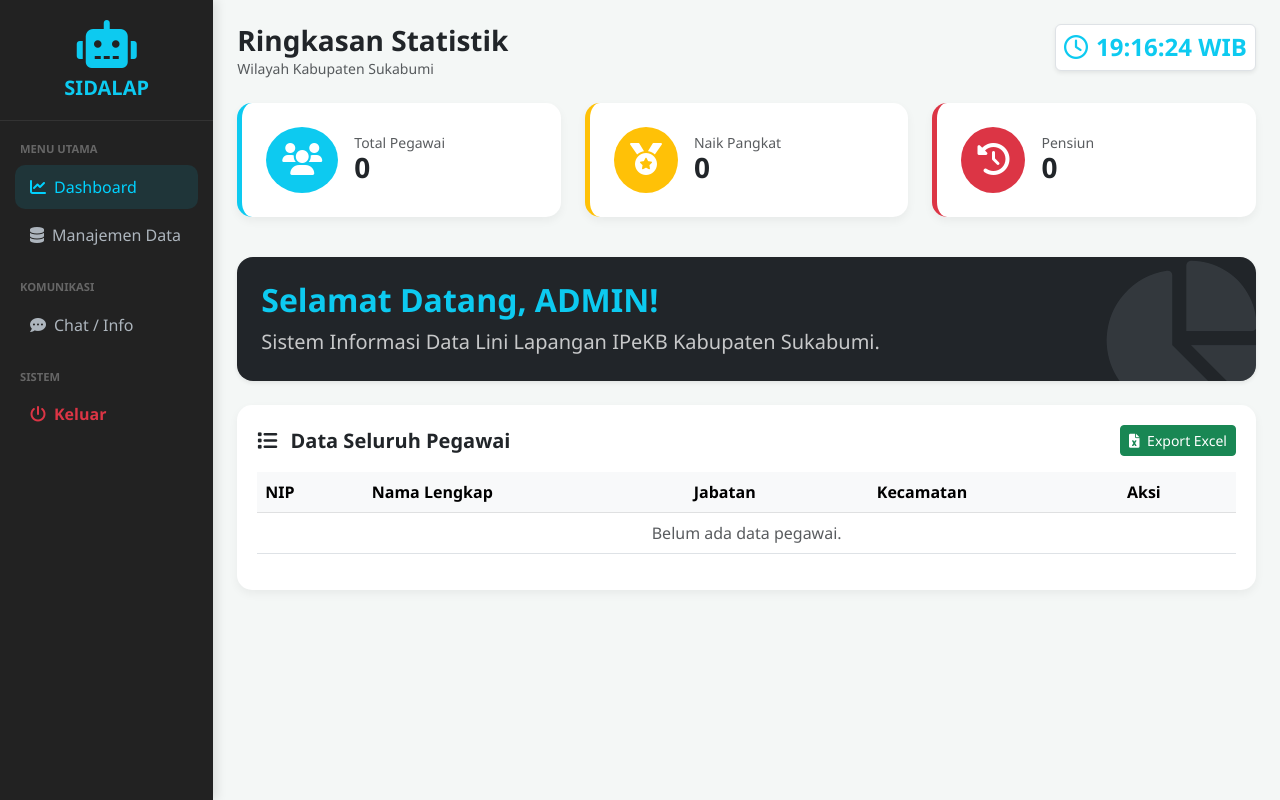
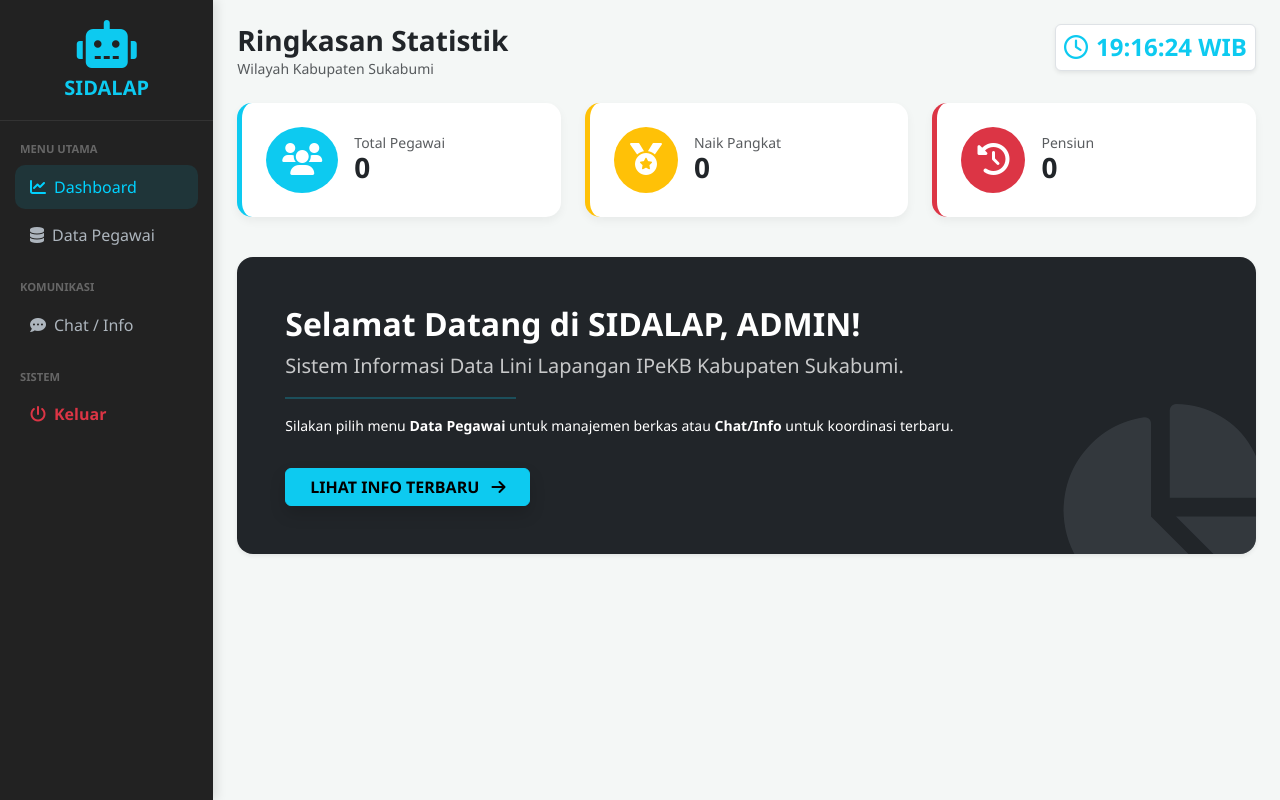
Before and after one commit to hamdanisaja007-star/HAMDANI, a Flask app: page /dashboard in a window 1280 px wide. Run offline with Flask 3, Linux system fonts and the light colour scheme; the visitor is signed in with stand-in values (Sample User, id 1); parts of the project's set-up code (start-up, migrations or seed data) failed here and were passed over.

Commit message:
Update index.html

```diff
--- a/templates/index.html
+++ b/templates/index.html
@@ -16,7 +16,6 @@
         .nav-link:hover, .nav-link.active { color: var(--primary-blue); background: rgba(0,210,255,0.1); border-radius: 10px; }
         .stat-card { border-radius: 15px; border: none; transition: 0.3s; box-shadow: 0 4px 10px rgba(0,0,0,0.05); }
         .stat-card:hover { transform: translateY(-5px); }
-        .table-container { background: white; border-radius: 15px; padding: 20px; box-shadow: 0 4px 10px rgba(0,0,0,0.05); }
     </style>
 </head>
 <body>
@@ -31,11 +30,7 @@
             <div class="nav-label">Menu Utama</div>
             <ul class="nav flex-column">
                 <li class="nav-item"><a class="nav-link active" href="/dashboard"><i class="fas fa-chart-line me-2"></i> Dashboard</a></li>
-                {% if role == 'admin' %}
-                <li class="nav-item"><a class="nav-link" href="/data_pegawai"><i class="fas fa-database me-2"></i> Manajemen Data</a></li>
-                {% else %}
-                <li class="nav-item"><a class="nav-link" href="/berkas_saya"><i class="fas fa-folder-open me-2"></i> Loker Digital</a></li>
-                {% endif %}
+                <li class="nav-item"><a class="nav-link" href="/data_pegawai"><i class="fas fa-database me-2"></i> Data Pegawai</a></li>
             </ul>
             <div class="nav-label">Komunikasi</div>
             <ul class="nav flex-column">
@@ -85,67 +80,16 @@
                 {% endif %}
             </div>
 
-            <div class="card border-0 shadow-sm p-4 bg-dark text-white rounded-4 mb-4 overflow-hidden position-relative">
+            <div class="card border-0 shadow-sm p-5 bg-dark text-white rounded-4 overflow-hidden position-relative">
                 <div style="z-index: 2; position: relative;">
-                    <h2 class="fw-bold text-info">Selamat Datang, {{ role.upper() }}!</h2>
-                    <p class="lead opacity-75 mb-0">Sistem Informasi Data Lini Lapangan IPeKB Kabupaten Sukabumi.</p>
+                    <h2 class="fw-bold">Selamat Datang di SIDALAP, {{ role.upper() }}!</h2>
+                    <p class="lead opacity-75">Sistem Informasi Data Lini Lapangan IPeKB Kabupaten Sukabumi.</p>
+                    <hr class="w-25 border-info border-2">
+                    <p class="small">Silakan pilih menu <b>Data Pegawai</b> untuk manajemen berkas atau <b>Chat/Info</b> untuk koordinasi terbaru.</p>
+                    <a href="/chat_info" class="btn btn-info fw-bold px-4 mt-3 shadow">LIHAT INFO TERBARU <i class="fas fa-arrow-right ms-2"></i></a>
                 </div>
-                <i class="fas fa-chart-pie position-absolute text-secondary opacity-25" style="font-size: 150px; bottom: -30px; right: -10px; z-index: 1;"></i>
+                <i class="fas fa-chart-pie position-absolute text-secondary opacity-25" style="font-size: 200px; bottom: -50px; right: -20px; z-index: 1;"></i>
             </div>
-
-            {% if role == 'admin' %}
-            <div class="table-container">
-                <div class="d-flex justify-content-between align-items-center mb-3">
-                    <h5 class="fw-bold m-0"><i class="fas fa-list me-2"></i> Data Seluruh Pegawai</h5>
-                    <a href="/export_excel" class="btn btn-success btn-sm"><i class="fas fa-file-excel me-1"></i> Export Excel</a>
-                </div>
-                <div class="table-responsive">
-                    <table class="table table-hover align-middle">
-                        <thead class="table-light">
-                            <tr>
-                                <th>NIP</th>
-                                <th>Nama Lengkap</th>
-                                <th>Jabatan</th>
-                                <th>Kecamatan</th>
-                                <th>Aksi</th>
-                            </tr>
-                        </thead>
-                        <tbody>
-                            {% for p in pegawai %}
-                            <tr>
-                                <td class="fw-bold">{{ p.nip }}</td>
-                                <td>{{ p.nama }}</td>
-                                <td><span class="badge bg-info text-dark">{{ p.jabatan }}</span></td>
-                                <td>{{ p.kecamatan }}</td>
-                                <td>
-                                    <a href="/hapus_pegawai/{{ p.id }}" class="btn btn-sm btn-outline-danger" onclick="return confirm('Hapus data ini?')"><i class="fas fa-trash"></i></a>
-                                </td>
-                            </tr>
-                            {% else %}
-                            <tr><td colspan="5" class="text-center text-muted">Belum ada data pegawai.</td></tr>
-                            {% endfor %}
-                        </tbody>
-                    </table>
-                </div>
-            </div>
-            {% else %}
-            <div class="card border-0 shadow-sm p-4">
-                <h5 class="fw-bold border-bottom pb-2 mb-3">Informasi Akun Anda</h5>
-                <div class="row">
-                    <div class="col-md-6">
-                        <p><strong>NAMA:</strong> {{ user_data.nama }}</p>
-                        <p><strong>NIP:</strong> {{ user_data.nip }}</p>
-                        <p><strong>JABATAN:</strong> {{ user_data.jabatan }}</p>
-                    </div>
-                    <div class="col-md-6">
-                        <p><strong>DESA BINAAN:</strong> {{ user_data.desa_binaan }}</p>
-                        <p><strong>HP:</strong> {{ user_data.no_hp }}</p>
-                    </div>
-                </div>
-                <a href="/berkas_saya" class="btn btn-primary w-100 mt-3 fw-bold">BUKA LOKER DOKUMEN SAYA</a>
-            </div>
-            {% endif %}
-
         </div>
     </div>
 </div>
```
